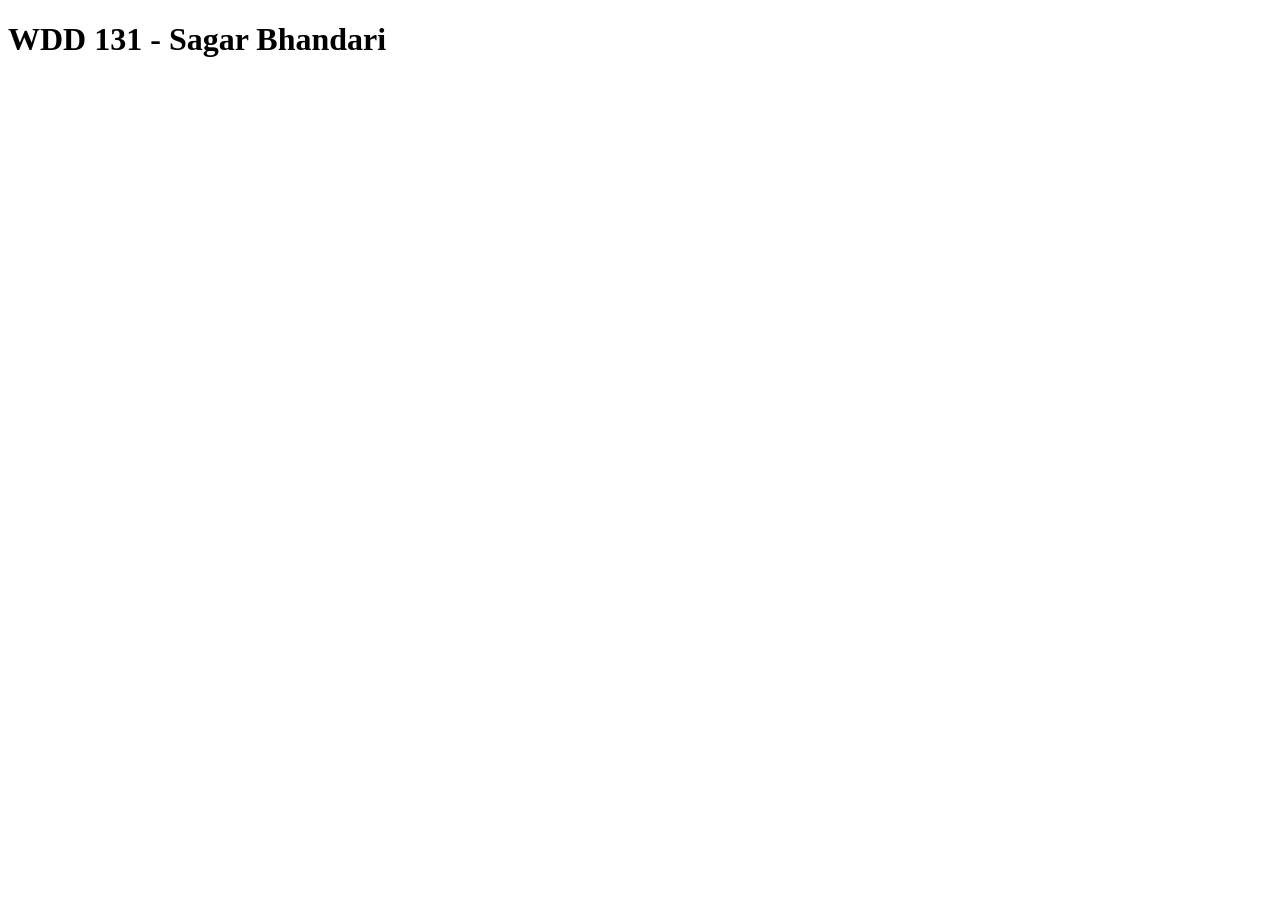
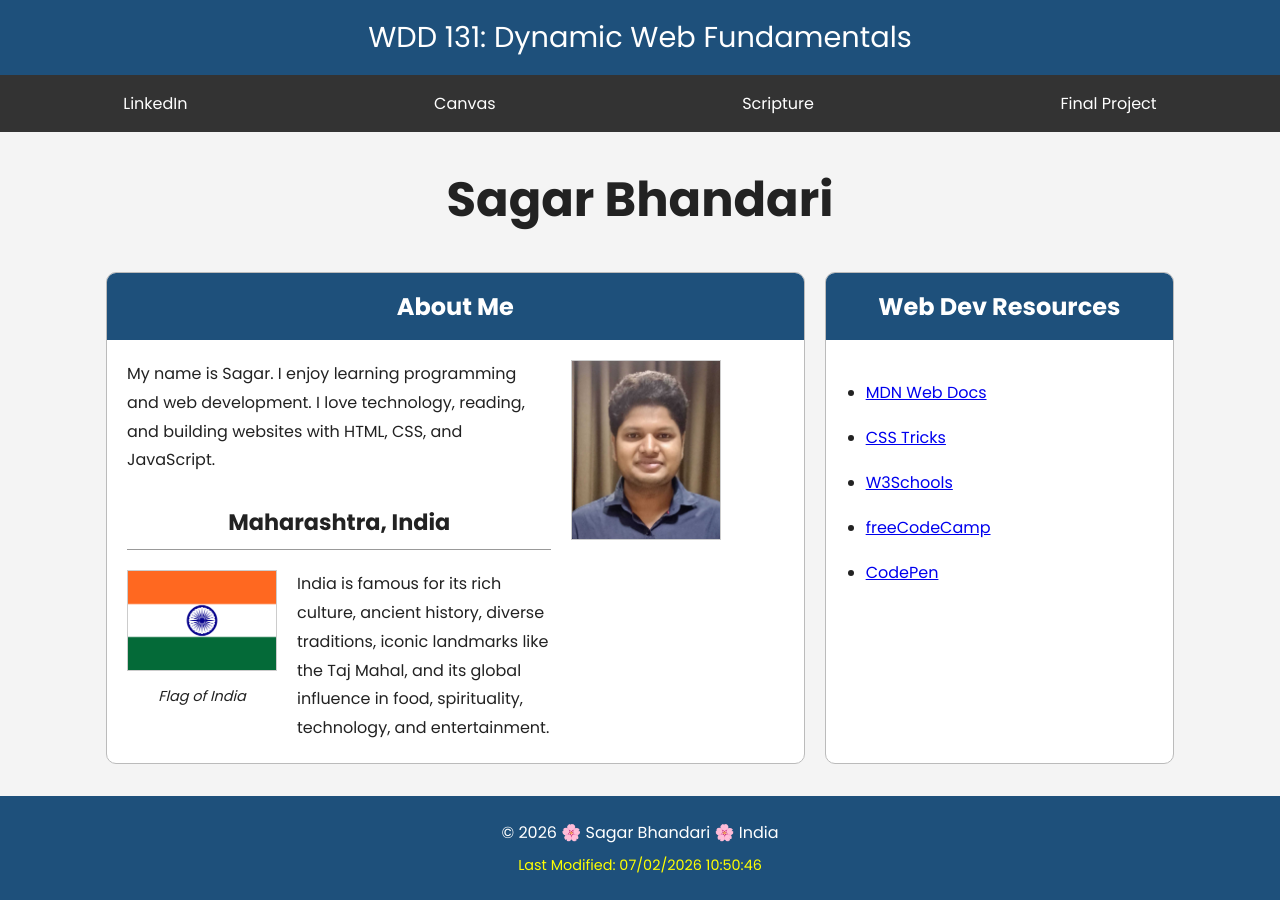
Before and after one commit to BSagar2001/wdd131, a plain HTML site: page index.html in a window 1280 px wide. Before the commit the page ends 800 px from the top, so only its background shows below. Drawn offline with Linux system fonts and the light colour scheme.

Commit message:
home page

```diff
--- a/index.html
+++ b/index.html
@@ -3,9 +3,150 @@
 <head>
     <meta charset="UTF-8">
     <meta name="viewport" content="width=device-width, initial-scale=1.0">
-    <title>WDD 131</title>
+
+    <title>WDD 131 – Dynamic Web Fundamentals – Sagar Bhandari</title>
+
+    <meta
+        name="description"
+        content="WDD 131 – Dynamic Web Fundamentals, Sagar Bhandari, HTML, CSS, JavaScript, web development">
+
+    <meta name="author" content="Sagar Bhandari">
+
+    <link rel="stylesheet" href="styles/base.css">
+
+    <script src="scripts/getdates.js" defer></script>
 </head>
+
 <body>
-    <h1>WDD 131 - Sagar Bhandari</h1>
+
+    <header>
+        <span id="course-title">
+            WDD 131: Dynamic Web Fundamentals
+        </span>
+
+        <nav>
+            <a href="https://www.linkedin.com/" target="_blank">LinkedIn</a>
+
+            <a href="https://byupw.instructure.com/" target="_blank">
+                Canvas
+            </a>
+
+            <a
+                href="https://www.churchofjesuschrist.org/study/scriptures"
+                target="_blank">
+                Scripture
+            </a>
+
+            <a href="#">Final Project</a>
+        </nav>
+    </header>
+
+    <main>
+
+        <h1>Sagar Bhandari</h1>
+
+        <!-- ABOUT ME CARD -->
+        <section class="card about">
+
+            <h2>About Me</h2>
+
+            <div class="about-content">
+
+                <div class="about-text">
+
+                    <p>
+                        My name is Sagar. I enjoy learning programming and web
+                        development. I love technology, reading, and building
+                        websites with HTML, CSS, and JavaScript.
+                    </p>
+
+                    <h3>Maharashtra, India</h3>
+
+                    <div class="country-info">
+
+                        <figure>
+                            <img
+                                src="images/country.png"
+                                alt="Flag of India">
+
+                            <figcaption>
+                                Flag of India
+                            </figcaption>
+                        </figure>
+
+                        <p>
+                            India is famous for its rich culture, ancient
+                            history, diverse traditions, iconic landmarks
+                            like the Taj Mahal, and its global influence
+                            in food, spirituality, technology, and
+                            entertainment.
+                        </p>
+
+                    </div>
+
+                </div>
+
+                <img
+                    class="profile"
+                    src="images/profile.jpg"
+                    alt="Sagar profile photo">
+
+            </div>
+
+        </section>
+
+        <!-- RESOURCES CARD -->
+        <section class="card resources">
+
+            <h2>Web Dev Resources</h2>
+
+            <ul>
+                <li>
+                    <a href="https://developer.mozilla.org/" target="_blank">
+                        MDN Web Docs
+                    </a>
+                </li>
+
+                <li>
+                    <a href="https://css-tricks.com/" target="_blank">
+                        CSS Tricks
+                    </a>
+                </li>
+
+                <li>
+                    <a href="https://www.w3schools.com/" target="_blank">
+                        W3Schools
+                    </a>
+                </li>
+
+                <li>
+                    <a href="https://www.freecodecamp.org/" target="_blank">
+                        freeCodeCamp
+                    </a>
+                </li>
+
+                <li>
+                    <a href="https://codepen.io/" target="_blank">
+                        CodePen
+                    </a>
+                </li>
+            </ul>
+
+        </section>
+
+    </main>
+
+    <footer>
+
+        <p>
+            &copy;
+            <span id="currentyear"></span>
+            🌸 Sagar Bhandari 🌸 India
+        </p>
+
+        <p id="lastModified"></p>
+
+    </footer>
+
 </body>
 </html>
--- /dev/null
+++ b/scripts/getdates.js
@@ -0,0 +1,6 @@
+const currentYear = new Date().getFullYear();
+
+document.getElementById("currentyear").textContent = currentYear;
+
+document.getElementById("lastModified").textContent =
+    `Last Modified: ${document.lastModified}`;
--- /dev/null
+++ b/styles/base.css
@@ -0,0 +1,238 @@
+@import url('https://fonts.googleapis.com/css2?family=Poppins:wght@300;400;600;700&display=swap');
+
+* {
+    margin: 0;
+    padding: 0;
+    box-sizing: border-box;
+}
+
+body {
+    font-family: 'Poppins', sans-serif;
+    background-color: #f4f4f4;
+    color: #222;
+}
+
+/* =====================
+   HEADER
+===================== */
+
+header {
+    background-color: #1e507b;
+}
+
+#course-title {
+    display: block;
+    text-align: center;
+    color: white;
+    font-size: 1.8rem;
+    padding: 1rem;
+}
+
+nav {
+    display: flex;
+    justify-content: space-around;
+    background-color: #333;
+}
+
+nav a {
+    color: white;
+    text-decoration: none;
+    padding: 1rem;
+    transition: 0.3s;
+}
+
+nav a:hover {
+    background-color: white;
+    color: #1e507b;
+}
+
+/* =====================
+   MAIN
+===================== */
+
+main {
+    max-width: 1100px;
+    margin: 2rem auto;
+
+    display: grid;
+    grid-template-columns: 2fr 1fr;
+    gap: 20px;
+
+    padding: 0 1rem;
+}
+
+main h1 {
+    grid-column: 1 / 3;
+    text-align: center;
+    font-size: 3rem;
+    margin-bottom: 1rem;
+}
+
+/* =====================
+   CARDS
+===================== */
+
+.card {
+    background-color: white;
+    border: 1px solid #bbb;
+    border-radius: 10px;
+    overflow: hidden;
+}
+
+.card h2 {
+    background-color: #1e507b;
+    color: white;
+    text-align: center;
+    padding: 1rem;
+}
+
+/* =====================
+   ABOUT SECTION
+===================== */
+
+.about-content {
+    display: grid;
+    grid-template-columns: 2fr 1fr;
+    gap: 20px;
+    padding: 20px;
+}
+
+.about-text p {
+    line-height: 1.8;
+}
+
+/* Profile image */
+
+.profile {
+    width: 150px;
+    border: 1px solid #ccc;
+}
+
+/* Maharashtra, India heading */
+
+.about h3 {
+    text-align: center;
+    margin: 30px 0 20px;
+    padding-bottom: 10px;
+    border-bottom: 1px solid #999;
+    font-size: 1.5rem;
+}
+
+/* Country section */
+
+.country-info {
+    display: flex;
+    gap: 20px;
+    align-items: flex-start;
+    margin-top: 20px;
+}
+
+/* Flag */
+
+.country-info figure {
+    text-align: center;
+}
+
+.country-info figure img {
+    width: 150px;
+    border: 1px solid #ccc;
+}
+
+.country-info figcaption {
+    margin-top: 8px;
+    font-style: italic;
+    font-size: 0.9rem;
+}
+
+/* Country description */
+
+.country-info p {
+    line-height: 1.8;
+}
+
+/* =====================
+   RESOURCES
+===================== */
+
+.resources ul {
+    padding: 40px;
+}
+
+.resources li {
+    margin-bottom: 20px;
+}
+
+/* =====================
+   FOOTER
+===================== */
+
+footer {
+    background-color: #1e507b;
+    color: white;
+    text-align: center;
+    padding: 1.5rem;
+    margin-top: 2rem;
+}
+
+#lastModified {
+    color: yellow;
+    margin-top: 10px;
+    font-size: 0.9rem;
+}
+
+/* About card layout */
+.about-content {
+    display: grid;
+    grid-template-columns: 2fr 1fr;
+    gap: 20px;
+    padding: 20px;
+}
+
+.about-text p {
+    line-height: 1.8;
+}
+
+/* Profile image */
+.profile {
+    width: 150px;
+    border: 1px solid #ccc;
+}
+
+/* Maharashtra, India heading */
+.about h3 {
+    text-align: center;
+    margin: 30px 0 20px;
+    padding-bottom: 10px;
+    border-bottom: 1px solid #999;
+    font-size: 1.4rem;
+}
+
+/* Flag section */
+.country-info {
+    display: flex;
+    gap: 20px;
+    align-items: flex-start;
+    margin-top: 20px;
+}
+
+/* Figure containing flag and caption */
+.country-info figure {
+    text-align: center;
+}
+
+.country-info figure img {
+    width: 150px;
+    border: 1px solid #ccc;
+}
+
+/* Flag caption */
+.country-info figcaption {
+    margin-top: 8px;
+    font-style: italic;
+    font-size: 0.9rem;
+}
+
+/* Country description */
+.country-info p {
+    line-height: 1.8;
+}
```
Also changed, not shown: images/country.png (added), images/profile.jpg (added).
